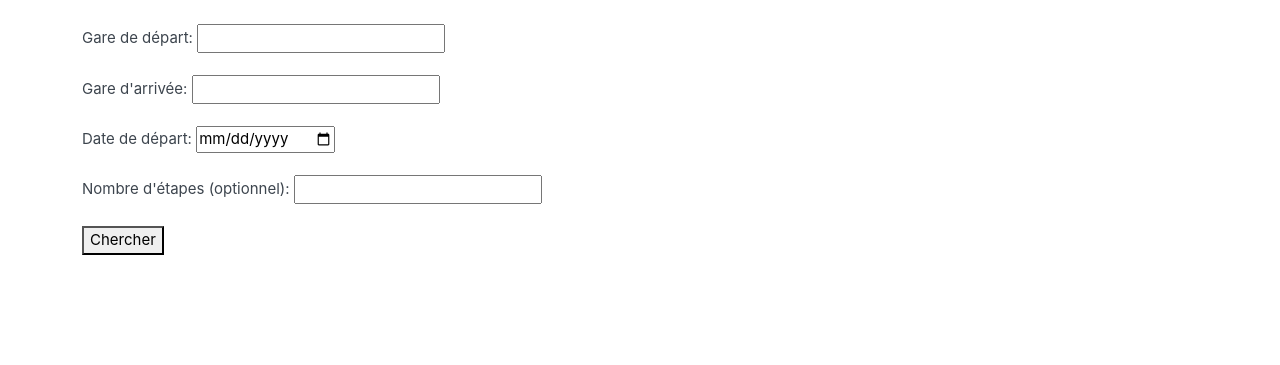
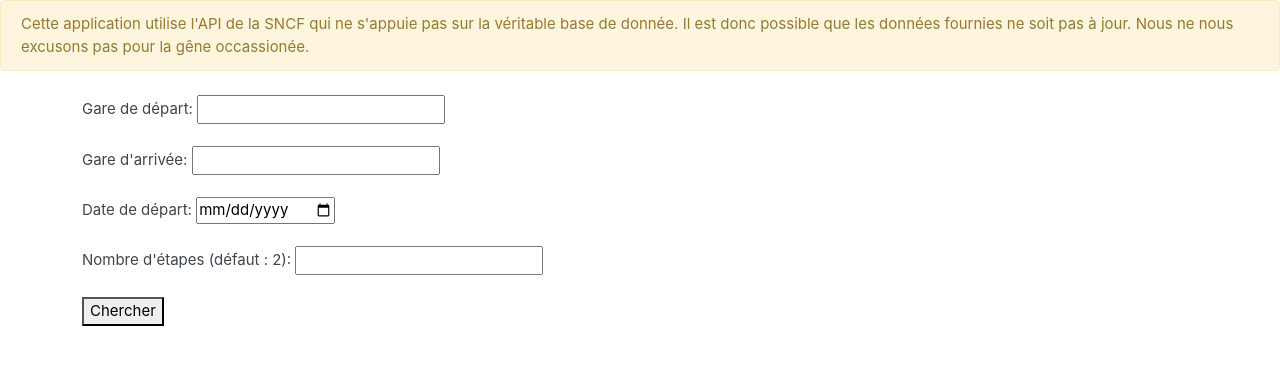
Before and after one commit to Folteto/TGVMAXiSchlag, a Flask app: page / in a window 1280 px wide. Shown: the part 112-477 px from the top of the page. Run offline with Flask 3, Linux system fonts and the light colour scheme; some libraries are stand-ins or nearby versions.

Commit message:
[fix] Manage empty step input + add disclaimer

```diff
--- a/run.py
+++ b/run.py
@@ -43,6 +43,7 @@ def search():
     gare_arrivee = request.form['gare_arrivee']
     date_depart = request.form['date_depart']
     nombre_etapes = request.form.get('nombre_etapes', '')
+    nombre_etapes = 2 if nombre_etapes == '' else nombre_etapes
 
     args = Namespace(depart=gare_depart, arrivee=gare_arrivee, date=date_depart, steps=nombre_etapes, hour="00:01", force=False, list_gares=False, propale=False)
 
--- a/templates/index.html
+++ b/templates/index.html
@@ -37,6 +37,7 @@
                 </ul>
             </div>
         </div></nav>
+    <div class="alert alert-warning" role="alert">Cette application utilise l'API de la SNCF qui ne s'appuie pas sur la véritable base de donnée. Il est donc possible que les données fournies ne soit pas à jour. Nous ne nous excusons pas pour la gêne occassionée.</div>
     <div class="main-content">
         <div class="page-content">
             <h3 class="mb-4"> </h3>
@@ -54,7 +55,7 @@
                     <label for="date_depart">Date de départ:</label>
                     <input type="date" name="date_depart" id="date_depart"><br><br>
 
-                    <label for="nombre_etapes">Nombre d'étapes (optionnel):</label>
+                    <label for="nombre_etapes">Nombre d'étapes (défaut : 2):</label>
                     <input type="number" name="nombre_etapes" id="nombre_etapes"><br><br>
 
                     <button type="submit">Chercher</button>
@@ -62,7 +63,7 @@
 
                 <div id="loading-spinner" style="display: none; text-align: center;">
                     <i class="fas fa-spinner fa-spin fa-3x"></i>
-                    <p>Recherche en cours...</p>
+                    <p>Recherche en cours... (Plus il y a d'étapes, plus c'est long)</p>
                 </div>
                 <div id="results"></div>
                 </div>
```
